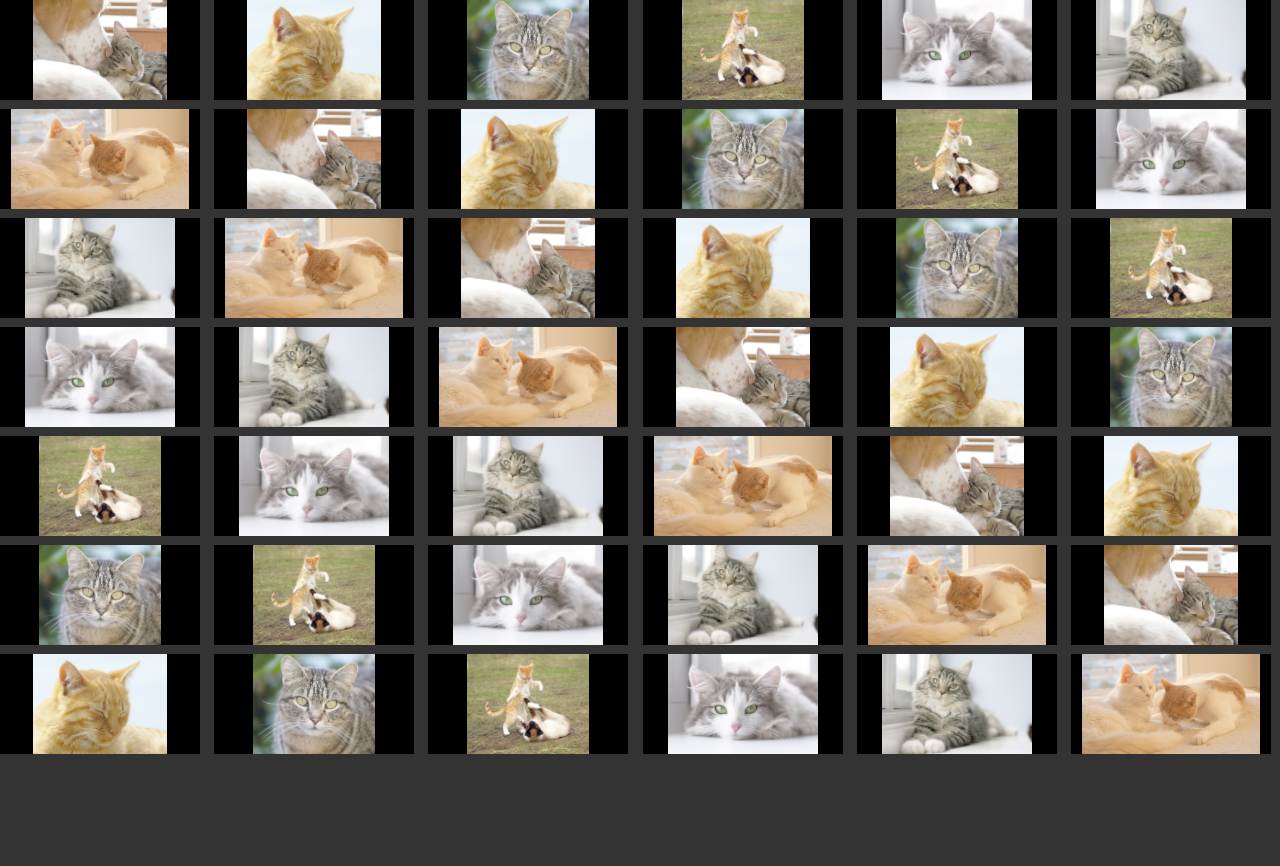
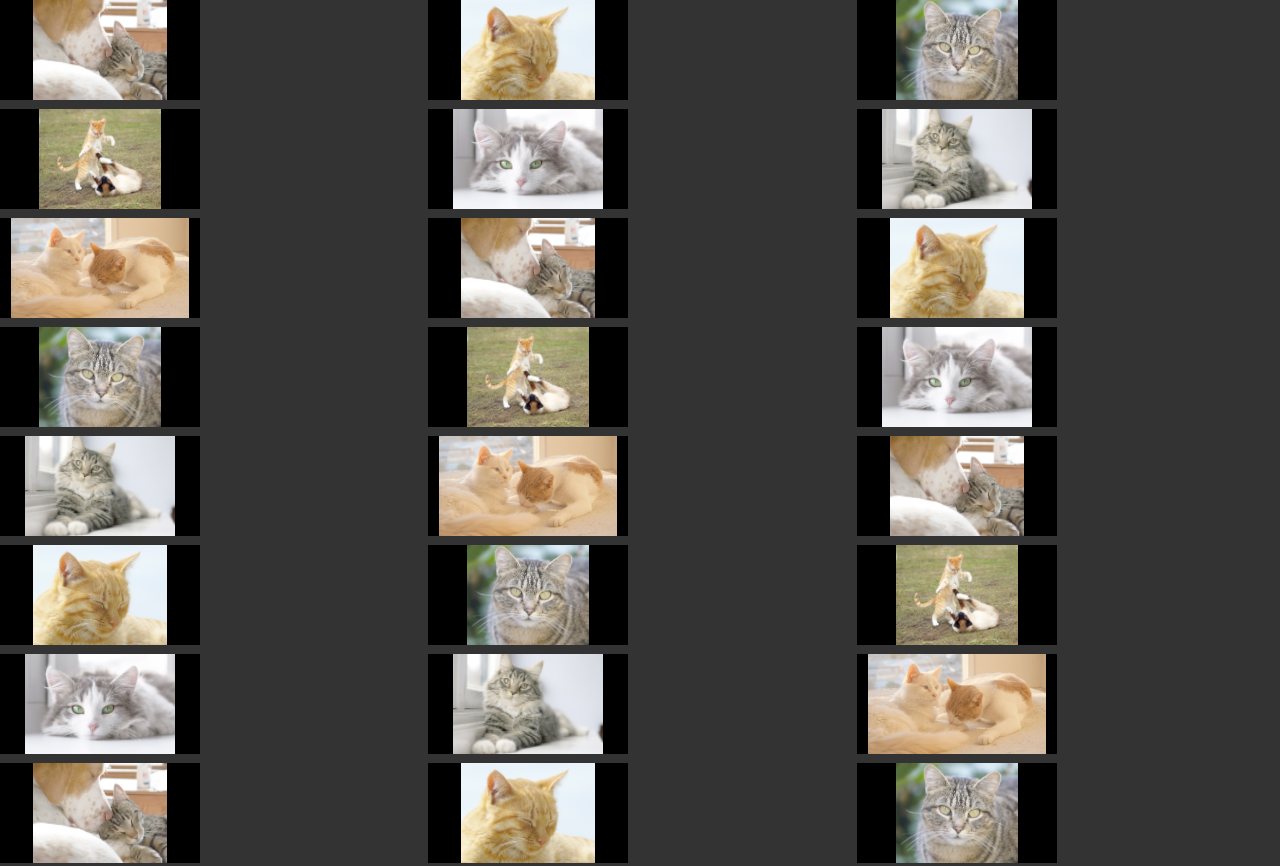
Before and after one commit to avahak/tba, a website: page tba/templates/widget.html in a window 1280 px wide. Shown: the top 866 px of the page. Before the commit the page ends 800 px from the top, so only its background shows below. Drawn offline with nearby package versions, Linux system fonts and the light colour scheme; files whose address does not match are found by name.

Commit message:
cosmetic change to widget.html

```diff
--- a/tba/templates/widget.html
+++ b/tba/templates/widget.html
@@ -29,7 +29,7 @@
 
 </head>
 <body style="background:#333;">
-    <div style="display:grid;grid-template-columns: repeat(6, 1fr);grid-template-rows: repeat(7, 1fr);gap: 5px;">
+    <div style="display:grid;grid-template-columns: repeat(3, 1fr);grid-template-rows: repeat(14, 1fr);gap: 5px;">
         <div class="widget-container" data-image="../static/images/cat1.jpg"></div>
         <div class="widget-container" data-image="../static/images/cat2.jpg"></div>
         <div class="widget-container" data-image="../static/images/cat3.jpg"></div>
```
